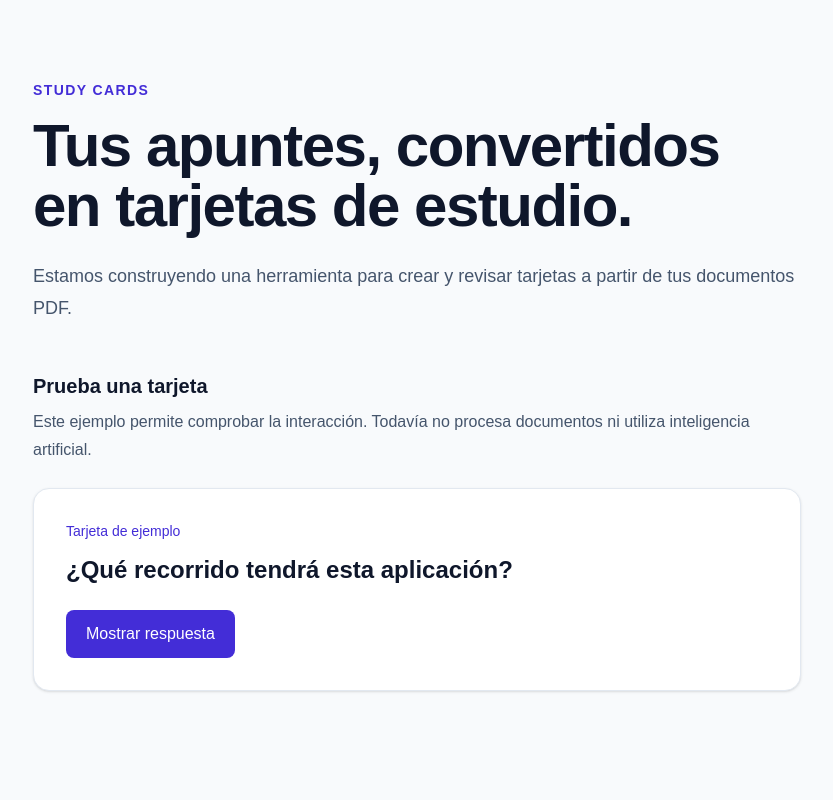
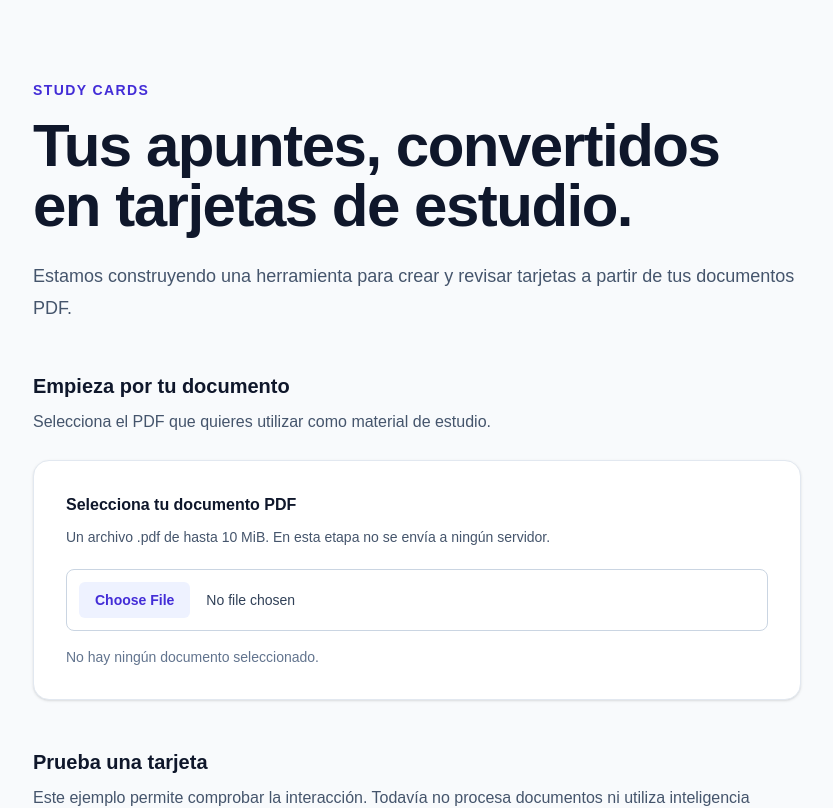
Before and after one commit to adeviat/study-cards, a Next.js app: page / in a window 1280 px wide. Shown: the top 808 px of the page, without its empty margins (223-1056 px from the left). Built offline with nearby package versions, Linux system fonts and the light colour scheme.

Commit message:
feat: add local PDF selection and metadata validation

```diff
--- a/src/app/page.tsx
+++ b/src/app/page.tsx
@@ -1,5 +1,7 @@
 import { FlashcardItem } from "@/features/flashcards/components/flashcard-item";
 import { demoFlashcards } from "@/features/flashcards/data/demo-flashcards";
+import { PdfSelector } from "@/features/documents/components/pdf-selector";
+
 
 export default function HomePage() {
   return (
@@ -19,6 +21,26 @@ export default function HomePage() {
             tarjetas a partir de tus documentos PDF.
           </p>
         </header>
+
+        <section
+          aria-labelledby="document-title"
+          className="mt-12"
+        >
+          <h2
+            id="document-title"
+            className="text-xl font-semibold"
+          >
+            Empieza por tu documento
+          </h2>
+
+          <p className="mt-2 leading-7 text-slate-600">
+            Selecciona el PDF que quieres utilizar como material de estudio.
+          </p>
+
+          <div className="mt-6">
+            <PdfSelector />
+          </div>
+        </section>
 
         <section
           aria-labelledby="demo-title"
--- /dev/null
+++ b/src/features/documents/components/pdf-selector.tsx
@@ -0,0 +1,137 @@
+"use client";
+
+import { useId, useRef, useState } from "react";
+import type { ChangeEvent } from "react";
+
+import {
+  MAX_PDF_SIZE_MIB,
+  validatePdfFile,
+} from "@/features/documents/lib/validate-pdf-file";
+
+export function PdfSelector() {
+  const [selectedFile, setSelectedFile] = useState<File | null>(null);
+  const [error, setError] = useState<string | null>(null);
+
+  const inputRef = useRef<HTMLInputElement>(null);
+
+  const inputId = useId();
+  const helpId = useId();
+  const errorId = useId();
+
+  function handleFileChange(event: ChangeEvent<HTMLInputElement>) {
+    const file = event.currentTarget.files?.[0];
+
+    if (!file) {
+      return;
+    }
+
+    const validationError = validatePdfFile(file);
+
+    setError(validationError);
+    setSelectedFile(validationError ? null : file);
+
+    // Permite volver a seleccionar el mismo archivo.
+    event.currentTarget.value = "";
+  }
+
+  function handleRemoveFile() {
+    setSelectedFile(null);
+    setError(null);
+
+    if (inputRef.current) {
+      inputRef.current.value = "";
+      inputRef.current.focus();
+    }
+  }
+
+  return (
+    <div className="rounded-2xl border border-slate-200 bg-white p-6 shadow-sm sm:p-8">
+      <label
+        htmlFor={inputId}
+        className="block text-base font-semibold text-slate-900"
+      >
+        Selecciona tu documento PDF
+      </label>
+
+      <p
+        id={helpId}
+        className="mt-2 text-sm leading-6 text-slate-600"
+      >
+        Un archivo .pdf de hasta {MAX_PDF_SIZE_MIB} MiB. En esta etapa
+        no se envía a ningún servidor.
+      </p>
+
+      <input
+        ref={inputRef}
+        id={inputId}
+        type="file"
+        accept=".pdf,application/pdf"
+        aria-describedby={
+          error ? `${helpId} ${errorId}` : helpId
+        }
+        aria-invalid={Boolean(error)}
+        onChange={handleFileChange}
+        className="mt-5 block w-full min-w-0 rounded-lg border border-slate-300 p-3 text-sm text-slate-700 file:mr-4 file:rounded-md file:border-0 file:bg-indigo-50 file:px-4 file:py-2 file:font-semibold file:text-indigo-700 hover:file:bg-indigo-100 focus-visible:outline-2 focus-visible:outline-offset-4 focus-visible:outline-indigo-700"
+      />
+
+      <div
+        id={errorId}
+        role="alert"
+        className="mt-3 text-sm text-red-700"
+      >
+        {error}
+      </div>
+
+      <div role="status" className="mt-4">
+        {selectedFile ? (
+          <div className="rounded-xl border border-indigo-100 bg-indigo-50 p-4">
+            <p className="font-medium text-slate-900">
+              Archivo seleccionado
+            </p>
+
+            <dl className="mt-3 space-y-3 text-sm">
+              <div>
+                <dt className="font-medium text-slate-700">
+                  Nombre
+                </dt>
+                <dd className="mt-1 break-all text-slate-600">
+                  {selectedFile.name}
+                </dd>
+              </div>
+
+              <div>
+                <dt className="font-medium text-slate-700">
+                  Tamaño
+                </dt>
+                <dd className="mt-1 text-slate-600">
+                  {(selectedFile.size / (1024 * 1024)).toFixed(2)} MiB
+                  {" · "}
+                  {selectedFile.size} bytes
+                </dd>
+              </div>
+            </dl>
+
+            <p className="mt-4 text-sm leading-6 text-slate-600">
+              Pendiente de lectura. Todavía no hemos comprobado el
+              contenido del documento.
+            </p>
+          </div>
+        ) : (
+          <p className="text-sm text-slate-500">
+            No hay ningún documento seleccionado.
+          </p>
+        )}
+      </div>
+
+      {selectedFile && (
+        <button
+          type="button"
+          onClick={handleRemoveFile}
+          className="mt-4 min-h-11 rounded-lg border border-slate-300 px-4 py-2 text-sm font-medium text-slate-700 hover:bg-slate-50 focus-visible:outline-2 focus-visible:outline-offset-4 focus-visible:outline-indigo-700"
+        >
+          Quitar archivo
+        </button>
+      )}
+    </div>
+  );
+}
--- /dev/null
+++ b/src/features/documents/lib/validate-pdf-file.ts
@@ -0,0 +1,34 @@
+export const MAX_PDF_SIZE_MIB = 10;
+
+const MAX_PDF_SIZE_BYTES = MAX_PDF_SIZE_MIB * 1024 * 1024;
+
+type FileMetadata = {
+  name: string;
+  size: number;
+  type: string;
+};
+
+export function validatePdfFile(file: FileMetadata): string | null {
+  if (!file.name.toLowerCase().endsWith(".pdf")) {
+    return "Selecciona un archivo con extensión .pdf.";
+  }
+
+  const hasCompatibleMimeType =
+    file.type === "" ||
+    file.type === "application/pdf" ||
+    file.type === "application/octet-stream";
+
+  if (!hasCompatibleMimeType) {
+    return "El tipo de archivo indicado no es compatible con un PDF.";
+  }
+
+  if (file.size === 0) {
+    return "El archivo está vacío. Selecciona otro PDF.";
+  }
+
+  if (file.size > MAX_PDF_SIZE_BYTES) {
+    return `El archivo supera el límite de ${MAX_PDF_SIZE_MIB} MiB.`;
+  }
+
+  return null;
+}
```
